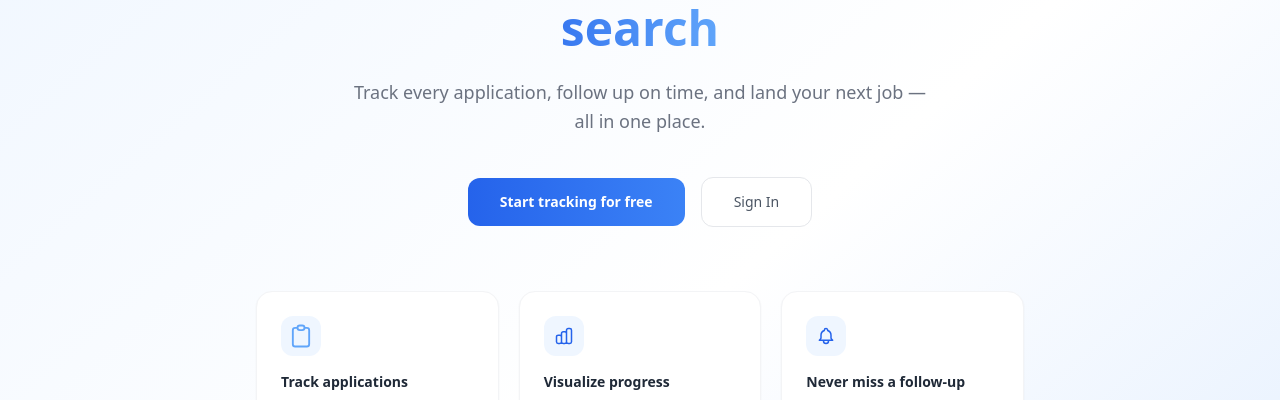
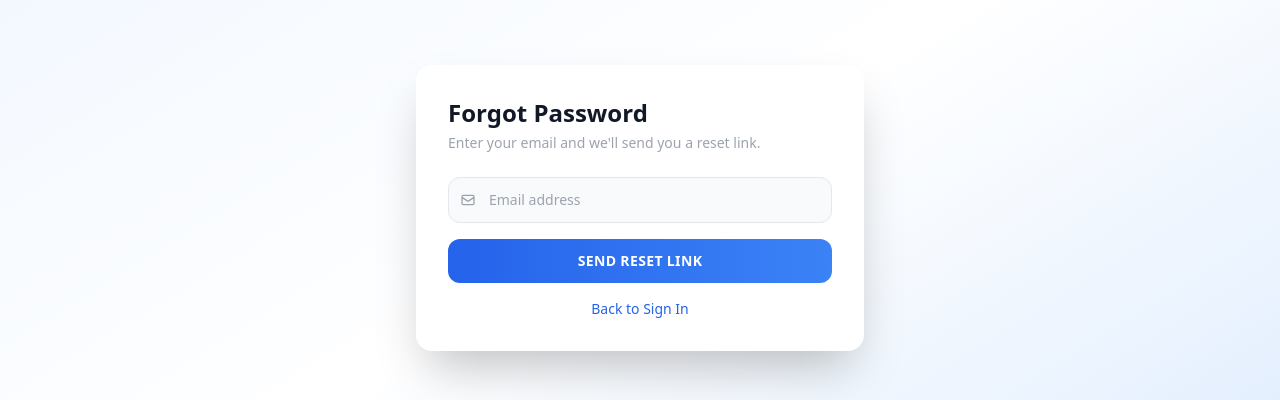
Before and after one commit to yigitcankzl/trackjobapplications, a React (Vite) app in the folder trackjobapplications-frontend/: page /forgot-password in a window 1280 px wide. Before the commit this address led to /. Shown: the part 192-592 px from the top of the page. Built offline with nearby package versions, Linux system fonts and the light colour scheme; no server answers.

Commit message:
feat: add forgot/reset password pages; disable email verification on register

```diff
--- a/trackjobapplications-frontend/src/App.tsx
+++ b/trackjobapplications-frontend/src/App.tsx
@@ -17,6 +17,8 @@ const CalendarPage = lazy(() => import('./pages/CalendarPage'))
 const CoverLettersPage = lazy(() => import('./pages/CoverLettersPage'))
 const ComparisonPage = lazy(() => import('./pages/ComparisonPage'))
 const VerifyEmailPage = lazy(() => import('./pages/VerifyEmailPage'))
+const ForgotPasswordPage = lazy(() => import('./pages/ForgotPasswordPage'))
+const ResetPasswordPage = lazy(() => import('./pages/ResetPasswordPage'))
 
 export default function App() {
   return (
@@ -37,6 +39,8 @@ export default function App() {
               <Route path="/analytics" element={<PrivateRoute><AnalyticsPage /></PrivateRoute>} />
               <Route path="/profile" element={<PrivateRoute><ProfilePage /></PrivateRoute>} />
               <Route path="/verify-email" element={<VerifyEmailPage />} />
+              <Route path="/forgot-password" element={<ForgotPasswordPage />} />
+              <Route path="/reset-password" element={<ResetPasswordPage />} />
               <Route path="*" element={<Navigate to="/" replace />} />
             </Routes>
             </Suspense>
--- a/trackjobapplications-frontend/src/components/auth/SignInForm.tsx
+++ b/trackjobapplications-frontend/src/components/auth/SignInForm.tsx
@@ -1,5 +1,5 @@
 import { useState } from 'react'
-import { useNavigate } from 'react-router-dom'
+import { useNavigate, Link } from 'react-router-dom'
 import { useTranslation } from 'react-i18next'
 import { MailIcon, LockIcon, EyeIcon } from '../icons'
 import { useAuth } from '../../context/AuthContext'
@@ -71,6 +71,12 @@ export default function SignInForm({ onSwitch }: Props) {
           </button>
         </div>
 
+        <div className="flex justify-end">
+          <Link to="/forgot-password" className="text-xs text-blue-600 hover:underline">
+            {t('auth.signIn.forgotPassword')}
+          </Link>
+        </div>
+
         <button
           type="submit"
           disabled={isLoading}
--- a/trackjobapplications-frontend/src/locales/en/translation.json
+++ b/trackjobapplications-frontend/src/locales/en/translation.json
@@ -529,6 +529,20 @@
     "rights": "All rights reserved.",
     "copyright": "© {{year}} TrackJobs. All rights reserved."
   },
+  "forgotPassword": {
+    "title": "Forgot Password",
+    "subtitle": "Enter your email and we'll send you a reset link.",
+    "submit": "SEND RESET LINK",
+    "sentTitle": "Check your email",
+    "sentMessage": "If an account exists with that email, a password reset link has been sent.",
+    "backToLogin": "Back to Sign In"
+  },
+  "resetPassword": {
+    "title": "Set New Password",
+    "subtitle": "Enter your new password below.",
+    "submit": "RESET PASSWORD",
+    "genericError": "Invalid or expired reset link."
+  },
   "verifyEmail": {
     "verifying": "Verifying your email...",
     "successTitle": "Email verified!",
--- a/trackjobapplications-frontend/src/locales/tr/translation.json
+++ b/trackjobapplications-frontend/src/locales/tr/translation.json
@@ -529,6 +529,20 @@
     "rights": "Tüm hakları saklıdır.",
     "copyright": "© {{year}} TrackJobs. Tüm hakları saklıdır."
   },
+  "forgotPassword": {
+    "title": "Şifremi Unuttum",
+    "subtitle": "E-posta adresini gir, sana sıfırlama bağlantısı gönderelim.",
+    "submit": "SIFIRLAMA BAĞLANTISI GÖNDER",
+    "sentTitle": "E-postanı kontrol et",
+    "sentMessage": "Bu e-postaya sahip bir hesap varsa, şifre sıfırlama bağlantısı gönderildi.",
+    "backToLogin": "Giriş Sayfasına Dön"
+  },
+  "resetPassword": {
+    "title": "Yeni Şifre Belirle",
+    "subtitle": "Aşağıya yeni şifreni gir.",
+    "submit": "ŞİFREYİ SIFIRLA",
+    "genericError": "Geçersiz veya süresi dolmuş sıfırlama bağlantısı."
+  },
   "verifyEmail": {
     "verifying": "E-postanız doğrulanıyor...",
     "successTitle": "E-posta doğrulandı!",
--- /dev/null
+++ b/trackjobapplications-frontend/src/pages/ForgotPasswordPage.tsx
@@ -0,0 +1,77 @@
+import { useState } from 'react'
+import { Link } from 'react-router-dom'
+import { useTranslation } from 'react-i18next'
+import { MailIcon } from '../components/icons'
+import { requestPasswordReset } from '../services/auth'
+
+export default function ForgotPasswordPage() {
+  const { t } = useTranslation()
+  const [email, setEmail] = useState('')
+  const [isLoading, setIsLoading] = useState(false)
+  const [submitted, setSubmitted] = useState(false)
+
+  const handleSubmit = async (e: React.FormEvent) => {
+    e.preventDefault()
+    setIsLoading(true)
+    try {
+      await requestPasswordReset(email)
+    } finally {
+      setIsLoading(false)
+      setSubmitted(true)
+    }
+  }
+
+  return (
+    <div className="min-h-screen flex items-center justify-center bg-gradient-to-br from-blue-50 via-white to-blue-100 dark:from-gray-950 dark:via-gray-900 dark:to-gray-950 p-4">
+      <div className="w-full max-w-md bg-white dark:bg-gray-900 rounded-2xl shadow-2xl p-8">
+        {submitted ? (
+          <div className="text-center">
+            <div className="flex justify-center mb-4">
+              <div className="w-14 h-14 rounded-full bg-green-100 dark:bg-green-900 flex items-center justify-center">
+                <svg className="w-8 h-8 text-green-600 dark:text-green-400" fill="none" viewBox="0 0 24 24" stroke="currentColor">
+                  <path strokeLinecap="round" strokeLinejoin="round" strokeWidth={2} d="M5 13l4 4L19 7" />
+                </svg>
+              </div>
+            </div>
+            <h1 className="text-2xl font-bold text-gray-900 dark:text-white mb-2">{t('forgotPassword.sentTitle')}</h1>
+            <p className="text-gray-500 dark:text-gray-400 mb-6">{t('forgotPassword.sentMessage')}</p>
+            <Link to="/login" className="inline-block bg-blue-600 hover:bg-blue-700 text-white font-semibold px-6 py-2.5 rounded-lg transition-colors">
+              {t('forgotPassword.backToLogin')}
+            </Link>
+          </div>
+        ) : (
+          <>
+            <h1 className="text-2xl font-bold text-gray-900 dark:text-white mb-1">{t('forgotPassword.title')}</h1>
+            <p className="text-sm text-gray-400 dark:text-gray-500 mb-6">{t('forgotPassword.subtitle')}</p>
+            <form onSubmit={handleSubmit} className="space-y-4">
+              <div className="relative">
+                <span className="absolute left-3 top-1/2 -translate-y-1/2"><MailIcon /></span>
+                <input
+                  type="email"
+                  required
+                  placeholder={t('auth.signIn.email')}
+                  autoComplete="email"
+                  value={email}
+                  onChange={(e) => setEmail(e.target.value)}
+                  className="w-full pl-10 pr-4 py-3 text-sm border border-gray-200 dark:border-gray-700 rounded-xl bg-gray-50 dark:bg-gray-800 dark:text-gray-100 focus:outline-none focus:ring-2 focus:ring-blue-500 focus:border-transparent focus:bg-white dark:focus:bg-gray-800 transition-all"
+                />
+              </div>
+              <button
+                type="submit"
+                disabled={isLoading}
+                className="w-full py-3 rounded-xl text-sm font-semibold text-white tracking-wide bg-gradient-to-r from-blue-600 to-blue-500 hover:from-blue-700 hover:to-blue-600 hover:shadow-lg transition-all duration-200 disabled:opacity-50 disabled:cursor-not-allowed"
+              >
+                {isLoading ? '...' : t('forgotPassword.submit')}
+              </button>
+              <p className="text-center text-sm text-gray-500 dark:text-gray-400">
+                <Link to="/login" className="text-blue-600 font-medium hover:underline">
+                  {t('forgotPassword.backToLogin')}
+                </Link>
+              </p>
+            </form>
+          </>
+        )}
+      </div>
+    </div>
+  )
+}
--- /dev/null
+++ b/trackjobapplications-frontend/src/pages/ResetPasswordPage.tsx
@@ -0,0 +1,78 @@
+import { useState } from 'react'
+import { useSearchParams, useNavigate } from 'react-router-dom'
+import { useTranslation } from 'react-i18next'
+import { LockIcon } from '../components/icons'
+import { confirmPasswordReset } from '../services/auth'
+
+export default function ResetPasswordPage() {
+  const { t } = useTranslation()
+  const [searchParams] = useSearchParams()
+  const navigate = useNavigate()
+  const [password, setPassword] = useState('')
+  const [password2, setPassword2] = useState('')
+  const [isLoading, setIsLoading] = useState(false)
+  const [error, setError] = useState('')
+
+  const uid = searchParams.get('uid') ?? ''
+  const token = searchParams.get('token') ?? ''
+
+  const handleSubmit = async (e: React.FormEvent) => {
+    e.preventDefault()
+    if (password !== password2) {
+      setError(t('auth.errors.passwordMismatch'))
+      return
+    }
+    setIsLoading(true)
+    setError('')
+    try {
+      await confirmPasswordReset(uid, token, password, password2)
+      navigate('/login')
+    } catch (err: unknown) {
+      const detail = (err as { response?: { data?: { detail?: string } } })?.response?.data?.detail
+      setError(typeof detail === 'string' ? detail : t('resetPassword.genericError'))
+    } finally {
+      setIsLoading(false)
+    }
+  }
+
+  return (
+    <div className="min-h-screen flex items-center justify-center bg-gradient-to-br from-blue-50 via-white to-blue-100 dark:from-gray-950 dark:via-gray-900 dark:to-gray-950 p-4">
+      <div className="w-full max-w-md bg-white dark:bg-gray-900 rounded-2xl shadow-2xl p-8">
+        <h1 className="text-2xl font-bold text-gray-900 dark:text-white mb-1">{t('resetPassword.title')}</h1>
+        <p className="text-sm text-gray-400 dark:text-gray-500 mb-6">{t('resetPassword.subtitle')}</p>
+        <form onSubmit={handleSubmit} className="space-y-4">
+          <div className="relative">
+            <span className="absolute left-3 top-1/2 -translate-y-1/2"><LockIcon /></span>
+            <input
+              type="password"
+              required
+              placeholder={t('profile.newPassword')}
+              value={password}
+              onChange={(e) => setPassword(e.target.value)}
+              className="w-full pl-10 pr-4 py-3 text-sm border border-gray-200 dark:border-gray-700 rounded-xl bg-gray-50 dark:bg-gray-800 dark:text-gray-100 focus:outline-none focus:ring-2 focus:ring-blue-500 focus:border-transparent focus:bg-white dark:focus:bg-gray-800 transition-all"
+            />
+          </div>
+          <div className="relative">
+            <span className="absolute left-3 top-1/2 -translate-y-1/2"><LockIcon /></span>
+            <input
+              type="password"
+              required
+              placeholder={t('profile.confirmNewPassword')}
+              value={password2}
+              onChange={(e) => setPassword2(e.target.value)}
+              className="w-full pl-10 pr-4 py-3 text-sm border border-gray-200 dark:border-gray-700 rounded-xl bg-gray-50 dark:bg-gray-800 dark:text-gray-100 focus:outline-none focus:ring-2 focus:ring-blue-500 focus:border-transparent focus:bg-white dark:focus:bg-gray-800 transition-all"
+            />
+          </div>
+          {error && <p className="text-sm text-red-500">{error}</p>}
+          <button
+            type="submit"
+            disabled={isLoading}
+            className="w-full py-3 rounded-xl text-sm font-semibold text-white tracking-wide bg-gradient-to-r from-blue-600 to-blue-500 hover:from-blue-700 hover:to-blue-600 hover:shadow-lg transition-all duration-200 disabled:opacity-50 disabled:cursor-not-allowed"
+          >
+            {isLoading ? '...' : t('resetPassword.submit')}
+          </button>
+        </form>
+      </div>
+    </div>
+  )
+}
```
Also changed, not shown: 1 other file (tests, documents, lock files or other folders).
